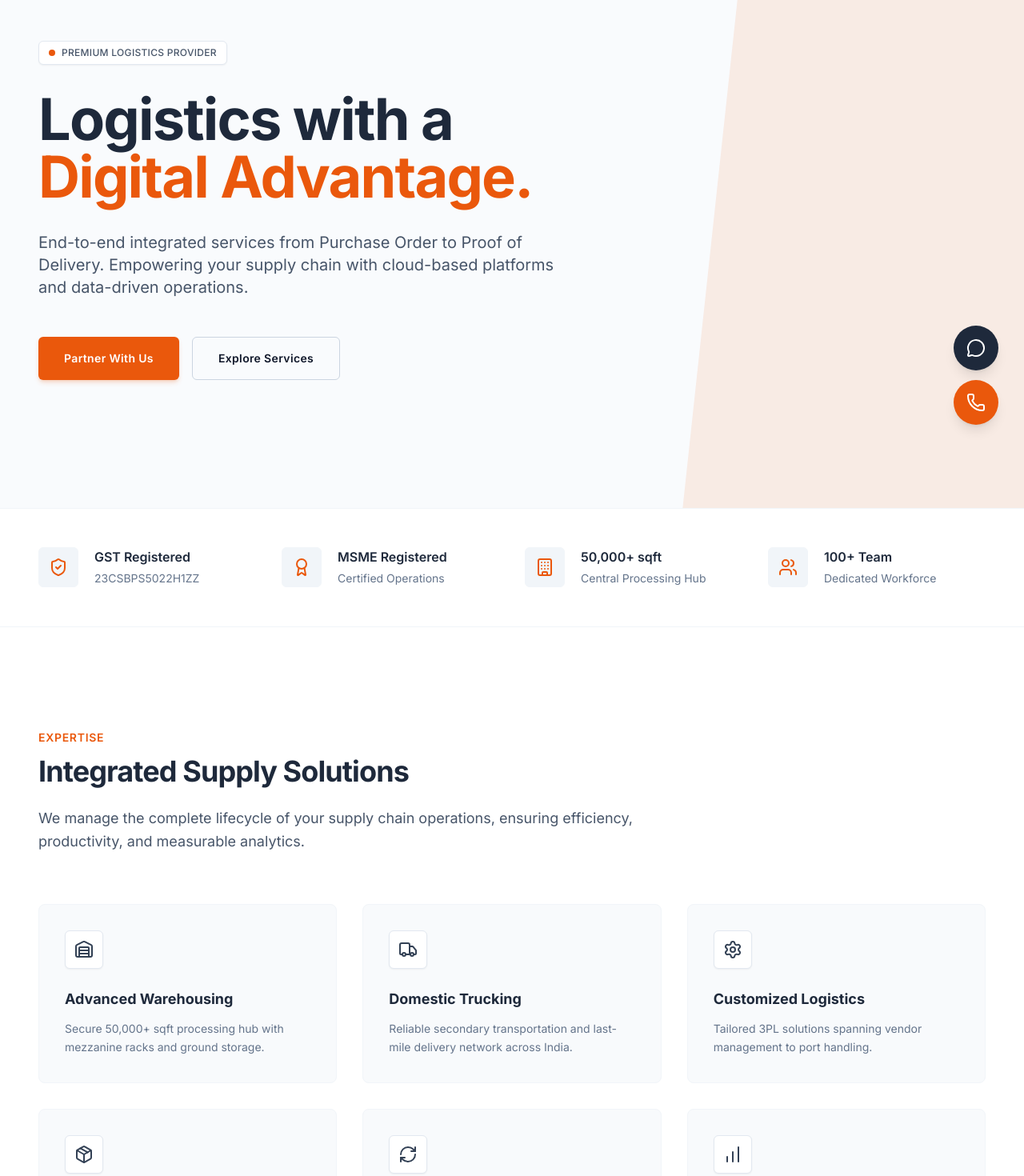
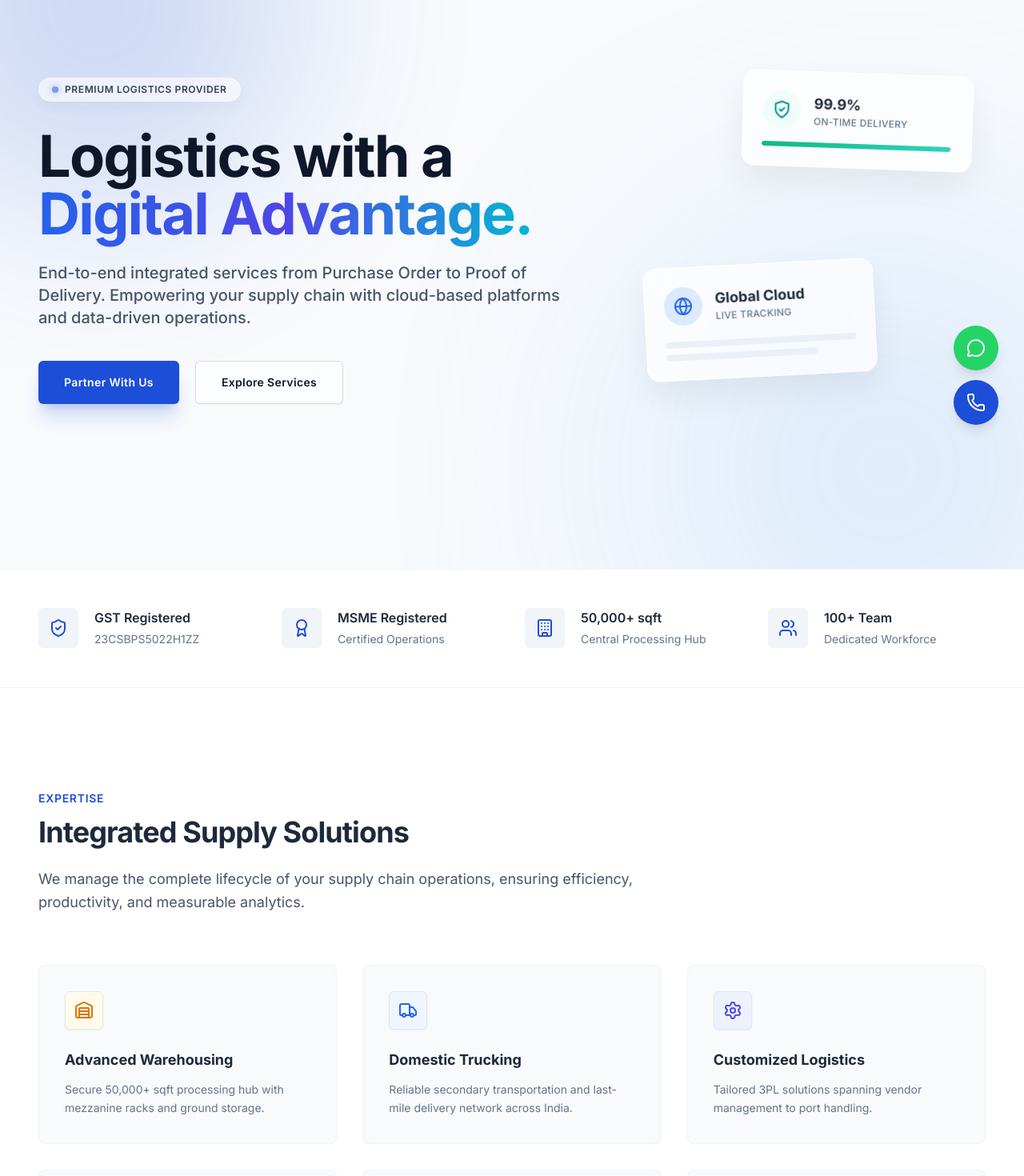
Before and after one commit to mohityadav162007/Pihu-Logistics, a React (Vite) app: page / in a window 1280 px wide. Shown: the part 237-1707 px from the top of the page at 80% size. Built offline with nearby package versions, Linux system fonts and the light colour scheme.

Commit message:
enhanced website

```diff
--- a/src/components/home/Hero.jsx
+++ b/src/components/home/Hero.jsx
@@ -6,57 +6,104 @@ const Hero = () => {
   const navigate = useNavigate();
 
   return (
-    <section className="relative pt-32 pb-16 lg:pt-52 lg:pb-40 bg-brand-light/30">
+    <section className="relative pt-32 pb-16 lg:pt-52 lg:pb-40 overflow-hidden bg-slate-50">
+      {/* Background Ambient Orbs */}
+      <div className="absolute top-[-10%] left-[-10%] w-[500px] h-[500px] rounded-full bg-brand-main opacity-20 blur-[100px] md:blur-[120px]" />
+      <div className="absolute bottom-[-20%] right-[-10%] w-[600px] h-[600px] rounded-full bg-blue-400 opacity-20 blur-[100px] md:blur-[150px]" />
+
       <div className="container mx-auto px-6 lg:px-12 relative z-10">
-        <div className="max-w-4xl pt-8 lg:pt-0">
+        <div className="flex flex-col lg:flex-row items-center gap-12 lg:gap-20">
+          <div className="max-w-3xl pt-8 lg:pt-0 lg:w-3/5">
             <motion.div
               initial={{ opacity: 0, y: 20 }}
               animate={{ opacity: 1, y: 0 }}
-            transition={{ duration: 0.6, ease: [0.21, 0.47, 0.32, 0.98] }}
-            className="inline-flex items-center space-x-2 py-1.5 px-3 rounded-md bg-white border border-slate-200 shadow-sm mb-6 lg:mb-8"
+              transition={{ duration: 0.8, ease: [0.16, 1, 0.3, 1] }}
+              className="inline-flex items-center space-x-2 py-1.5 px-4 rounded-full bg-white/60 backdrop-blur-md border border-white/40 shadow-[0_8px_16px_rgba(0,0,0,0.03)] mb-8"
             >
-            <span className="w-2 h-2 rounded-full bg-brand-main"></span>
-            <span className="text-slate-600 font-medium tracking-wide text-xs uppercase">Premium Logistics Provider</span>
+              <span className="w-2 h-2 rounded-full bg-brand-main shadow-[0_0_8px_rgba(29,78,216,0.8)] animate-pulse"></span>
+              <span className="text-slate-700 font-semibold tracking-wider text-xs uppercase">Premium Logistics Provider</span>
             </motion.div>
 
             <motion.h1
-            className="text-4xl md:text-5xl lg:text-7xl font-bold leading-tight mb-6 lg:mb-8 text-brand-dark tracking-tight"
+              className="text-4xl md:text-5xl lg:text-7xl font-extrabold leading-[1.1] mb-6 text-slate-900 tracking-tight"
               initial={{ opacity: 0, y: 20 }}
               animate={{ opacity: 1, y: 0 }}
-            transition={{ duration: 0.6, delay: 0.1, ease: [0.21, 0.47, 0.32, 0.98] }}
+              transition={{ duration: 0.8, delay: 0.1, ease: [0.16, 1, 0.3, 1] }}
             >
               Logistics with a <br/>
-            <span className="text-brand-main">Digital Advantage.</span>
+              <span className="text-transparent bg-clip-text bg-gradient-to-r from-blue-600 via-indigo-600 to-cyan-500">Digital Advantage.</span>
             </motion.h1>
 
             <motion.p
-            className="text-base md:text-lg lg:text-xl text-slate-600 mb-8 lg:mb-12 max-w-2xl leading-relaxed"
+              className="text-base md:text-lg lg:text-xl text-slate-600 mb-10 max-w-2xl leading-relaxed font-medium"
               initial={{ opacity: 0, y: 20 }}
               animate={{ opacity: 1, y: 0 }}
-            transition={{ duration: 0.6, delay: 0.2, ease: [0.21, 0.47, 0.32, 0.98] }}
+              transition={{ duration: 0.8, delay: 0.2, ease: [0.16, 1, 0.3, 1] }}
             >
               End-to-end integrated services from Purchase Order to Proof of Delivery.
               Empowering your supply chain with cloud-based platforms and data-driven operations.
             </motion.p>
 
             <motion.div
-            className="flex flex-col sm:flex-row gap-4"
+              className="flex flex-col sm:flex-row gap-5"
               initial={{ opacity: 0, y: 20 }}
               animate={{ opacity: 1, y: 0 }}
-            transition={{ duration: 0.6, delay: 0.3, ease: [0.21, 0.47, 0.32, 0.98] }}
+              transition={{ duration: 0.8, delay: 0.3, ease: [0.16, 1, 0.3, 1] }}
             >
-            <Button variant="primary" className="w-full sm:w-auto" onClick={() => navigate('/contact')}>
+              <Button variant="primary" className="w-full sm:w-auto shadow-xl shadow-brand-main/20" onClick={() => navigate('/contact')}>
                 Partner With Us
               </Button>
-            <Button variant="outline" className="w-full sm:w-auto" onClick={() => navigate('/services')}>
+              <Button variant="outline" className="w-full sm:w-auto bg-white/50 backdrop-blur-sm border-slate-300/80 hover:bg-white transition-all shadow-sm" onClick={() => navigate('/services')}>
                 Explore Services
               </Button>
             </motion.div>
           </div>
+
+          <div className="hidden lg:block lg:w-2/5 relative h-[500px] w-full">
+            {/* Visual Glass Cards */}
+            <motion.div
+              initial={{ opacity: 0, x: 50, rotate: 5 }}
+              animate={{ opacity: 1, x: 0, rotate: 2 }}
+              transition={{ duration: 1, delay: 0.4, ease: [0.16, 1, 0.3, 1] }}
+              className="absolute top-10 right-4 w-72 bg-white/70 backdrop-blur-xl border border-white p-6 rounded-2xl shadow-[0_20px_40px_rgba(0,0,0,0.06)] z-20"
+            >
+              <div className="flex items-center gap-4 mb-3">
+                <div className="w-12 h-12 rounded-full bg-teal-50 flex items-center justify-center text-teal-600">
+                  <svg width="24" height="24" viewBox="0 0 24 24" fill="none" stroke="currentColor" strokeWidth="2" strokeLinecap="round" strokeLinejoin="round"><path d="M12 22s8-4 8-10V5l-8-3-8 3v7c0 6 8 10 8 10z"></path><path d="m9 12 2 2 4-4"></path></svg>
                 </div>
+                <div>
+                  <h3 className="font-bold text-slate-800 text-lg">99.9%</h3>
+                  <p className="text-xs text-slate-500 font-medium uppercase tracking-wide">On-time Delivery</p>
+                </div>
+              </div>
+              <div className="w-full bg-slate-200 rounded-full h-1.5 mt-4 overflow-hidden">
+                <div className="bg-gradient-to-r from-emerald-500 to-teal-400 h-1.5 rounded-full w-[99%]"></div>
+              </div>
+            </motion.div>
 
-      {/* Structural visual element hidden on mobile */}
-      <div className="absolute right-0 top-0 w-1/3 h-full hidden lg:block opacity-10 bg-brand-main" style={{ clipPath: 'polygon(20% 0, 100% 0, 100% 100%, 0% 100%)' }}></div>
+            <motion.div
+              initial={{ opacity: 0, x: 50, rotate: -5 }}
+              animate={{ opacity: 1, x: 0, rotate: -3 }}
+              transition={{ duration: 1, delay: 0.6, ease: [0.16, 1, 0.3, 1] }}
+              className="absolute bottom-20 left-4 w-72 bg-white/70 backdrop-blur-xl border border-white p-6 rounded-2xl shadow-[0_20px_40px_rgba(0,0,0,0.06)] z-10"
+            >
+              <div className="flex items-center gap-4">
+                <div className="w-12 h-12 rounded-full bg-blue-100 flex items-center justify-center text-blue-600">
+                  <svg width="24" height="24" viewBox="0 0 24 24" fill="none" stroke="currentColor" strokeWidth="2" strokeLinecap="round" strokeLinejoin="round"><circle cx="12" cy="12" r="10"/><path d="M12 2a14.5 14.5 0 0 0 0 20 14.5 14.5 0 0 0 0-20"/><path d="M2 12h20"/></svg>
+                </div>
+                <div>
+                  <h3 className="font-bold text-slate-800 text-lg">Global Cloud</h3>
+                  <p className="text-xs text-slate-500 font-medium uppercase tracking-wide">Live Tracking</p>
+                </div>
+              </div>
+              <div className="mt-5 space-y-2">
+                <div className="w-full h-2 bg-slate-200/60 rounded-full"></div>
+                <div className="w-4/5 h-2 bg-slate-200/60 rounded-full"></div>
+              </div>
+            </motion.div>
+          </div>
+        </div>
+      </div>
     </section>
   );
 };
--- a/src/components/home/ServicesOverview.jsx
+++ b/src/components/home/ServicesOverview.jsx
@@ -4,12 +4,12 @@ import Section from '../ui/Section';
 
 const ServicesOverview = () => {
   const services = [
-    { icon: <Warehouse size={24} />, title: 'Advanced Warehousing', desc: 'Secure 50,000+ sqft processing hub with mezzanine racks and ground storage.' },
-    { icon: <Truck size={24} />, title: 'Domestic Trucking', desc: 'Reliable secondary transportation and last-mile delivery network across India.' },
-    { icon: <Settings size={24} />, title: 'Customized Logistics', desc: 'Tailored 3PL solutions spanning vendor management to port handling.' },
-    { icon: <Package size={24} />, title: 'Value Added Services', desc: 'Repacking, labeling, barcode stickering, and specialized e-commerce handling.' },
-    { icon: <RefreshCw size={24} />, title: 'End-to-End Flow', desc: 'Seamless orchestration from Vendor to Transport to Customer.' },
-    { icon: <BarChart size={24} />, title: 'Digital Solutions', desc: 'Cloud-based collaborative platforms offering deep data insights.' },
+    { icon: <Warehouse size={24} />, title: 'Advanced Warehousing', desc: 'Secure 50,000+ sqft processing hub with mezzanine racks and ground storage.', color: 'text-amber-600', bg: 'bg-amber-50', border: 'hover:border-amber-300' },
+    { icon: <Truck size={24} />, title: 'Domestic Trucking', desc: 'Reliable secondary transportation and last-mile delivery network across India.', color: 'text-blue-600', bg: 'bg-blue-50', border: 'hover:border-blue-300' },
+    { icon: <Settings size={24} />, title: 'Customized Logistics', desc: 'Tailored 3PL solutions spanning vendor management to port handling.', color: 'text-indigo-600', bg: 'bg-indigo-50', border: 'hover:border-indigo-300' },
+    { icon: <Package size={24} />, title: 'Value Added Services', desc: 'Repacking, labeling, barcode stickering, and specialized e-commerce handling.', color: 'text-teal-600', bg: 'bg-teal-50', border: 'hover:border-teal-300' },
+    { icon: <RefreshCw size={24} />, title: 'End-to-End Flow', desc: 'Seamless orchestration from Vendor to Transport to Customer.', color: 'text-violet-600', bg: 'bg-violet-50', border: 'hover:border-violet-300' },
+    { icon: <BarChart size={24} />, title: 'Digital Solutions', desc: 'Cloud-based collaborative platforms offering deep data insights.', color: 'text-cyan-600', bg: 'bg-cyan-50', border: 'hover:border-cyan-300' },
   ];
 
   return (
@@ -24,13 +24,13 @@ const ServicesOverview = () => {
         {services.map((service, index) => (
           <motion.div
             key={index}
-            className="bg-slate-50 border border-slate-100 p-8 rounded-lg hover:border-brand-main/30 hover:bg-white hover:shadow-lg transition-all duration-300 group"
+            className={`bg-slate-50 border border-slate-100 p-8 rounded-lg ${service.border} hover:bg-white hover:shadow-lg transition-all duration-300 group`}
             initial={{ opacity: 0, y: 20 }}
             whileInView={{ opacity: 1, y: 0 }}
             viewport={{ once: true }}
             transition={{ delay: index * 0.1, duration: 0.5 }}
           >
-            <div className="w-12 h-12 bg-white border border-slate-200 rounded-md flex items-center justify-center text-slate-700 mb-6 group-hover:text-brand-main transition-colors duration-300 shadow-sm">
+            <div className={`w-12 h-12 ${service.bg} border border-slate-200 rounded-md flex items-center justify-center ${service.color} mb-6 transition-colors duration-300 shadow-sm`}>
               {service.icon}
             </div>
             <h3 className="text-lg font-bold text-brand-dark mb-3">{service.title}</h3>
--- a/src/components/ui/Button.jsx
+++ b/src/components/ui/Button.jsx
@@ -4,7 +4,7 @@ const Button = ({ children, variant = 'primary', className = '', ...props }) =>
   const baseStyles = "px-8 py-4 rounded-md font-semibold text-sm tracking-wide transition-all duration-300 inline-flex items-center justify-center focus:outline-none";
 
   const variants = {
-    primary: "bg-brand-main text-white hover:bg-orange-600 shadow-md hover:shadow-lg shadow-brand-main/20",
+    primary: "bg-brand-main text-white hover:bg-blue-700 shadow-md hover:shadow-lg shadow-brand-main/20",
     secondary: "bg-brand-dark text-white hover:bg-slate-800 shadow-md hover:shadow-lg",
     outline: "bg-transparent text-slate-900 border border-slate-300 hover:border-slate-900 hover:bg-slate-50",
   };
--- a/src/components/ui/FloatingActions.jsx
+++ b/src/components/ui/FloatingActions.jsx
@@ -1,9 +1,9 @@
 import { MessageCircle, Phone } from 'lucide-react';
 
 const FloatingActions = () => {
-  // Replace these with the actual corporate numbers
-  const phoneNumber = "+919999999999";
-  const whatsappNumber = "919999999999"; // Without '+' for wa.me
+  // Corporate contact numbers
+  const phoneNumber = "+919993552893";
+  const whatsappNumber = "919993552893"; // Without '+' for wa.me
 
   return (
     <div className="fixed bottom-6 right-6 lg:bottom-8 lg:right-8 z-50 flex flex-col space-y-3">
@@ -11,13 +11,13 @@ const FloatingActions = () => {
         href={`https://wa.me/${whatsappNumber}`}
         target="_blank"
         rel="noopener noreferrer"
-        className="bg-slate-800 hover:bg-slate-900 text-white p-3 lg:p-4 rounded-full shadow-lg transition-transform duration-300 hover:-translate-y-1 flex items-center justify-center"
+        className="bg-[#25D366] hover:bg-[#128C7E] text-white p-3 lg:p-4 rounded-full shadow-lg transition-transform duration-300 hover:-translate-y-1 flex items-center justify-center"
       >
         <MessageCircle size={20} className="lg:w-6 lg:h-6" />
       </a>
       <a
         href={`tel:${phoneNumber}`}
-        className="bg-brand-main hover:bg-orange-600 text-white p-3 lg:p-4 rounded-full shadow-lg transition-transform duration-300 hover:-translate-y-1 flex items-center justify-center"
+        className="bg-brand-main hover:bg-blue-700 text-white p-3 lg:p-4 rounded-full shadow-lg transition-transform duration-300 hover:-translate-y-1 flex items-center justify-center"
       >
         <Phone size={20} className="lg:w-6 lg:h-6" />
       </a>
--- a/src/pages/Contact.jsx
+++ b/src/pages/Contact.jsx
@@ -57,7 +57,7 @@ const Contact = () => {
                 </div>
                 <div>
                   <h4 className="font-semibold text-brand-dark text-base lg:text-lg mb-1 tracking-tight">Direct Line</h4>
-                  <p className="text-slate-600 text-sm">+91 (XXX) XXX-XXXX</p>
+                  <p className="text-slate-600 text-sm">+91 9993552893</p>
                 </div>
               </div>
 
--- a/tailwind.config.js
+++ b/tailwind.config.js
@@ -9,7 +9,7 @@ export default {
       colors: {
         brand: {
           dark: '#1E293B',
-          main: '#EA580C',
+          main: '#1D4ED8',
           light: '#F1F5F9',
           white: '#FFFFFF',
         }
```
Also changed, not shown: src/components/home/Cta.jsx (+5 -2 lines), src/components/home/Industries.jsx (+6 -6 lines). Lines whose indentation alone changed are shown as unchanged.
